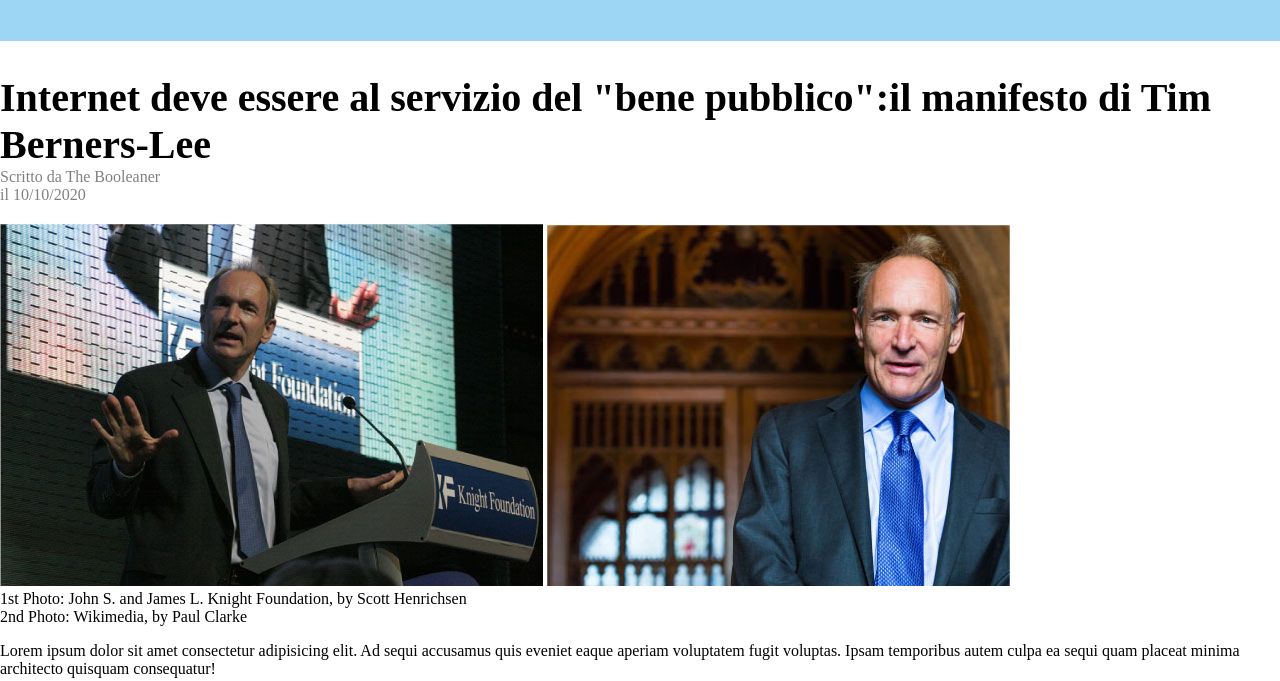
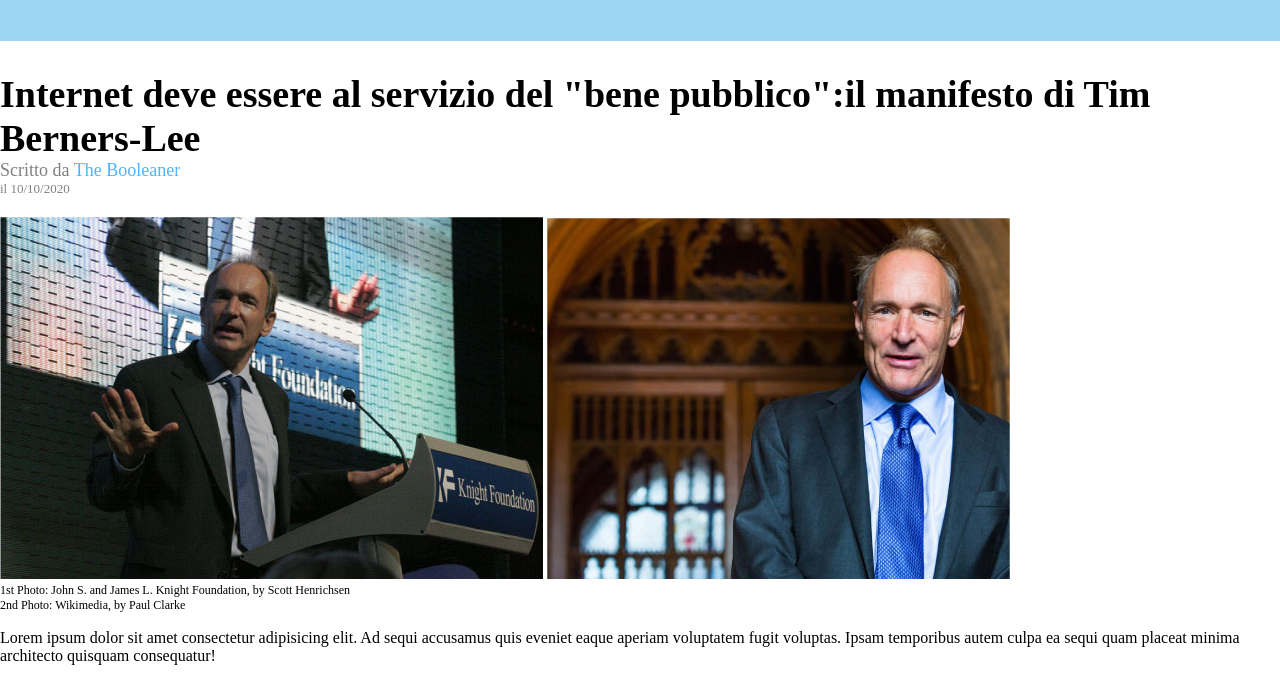
Before and after one commit to Joel-Blanco/3-html-css-booleaner, a plain HTML site: page index.html in a window 1280 px wide. Shown: the part 94-775 px from the top of the page. Drawn offline with Linux system fonts and the light colour scheme.

Commit message:
finished first part?

```diff
--- a/css/style.css
+++ b/css/style.css
@@ -8,16 +8,20 @@ body {
 }
 
 h1 {
-    font-size:40px;
+    font-size:38px;
     margin-bottom:0px;
 }
 
+span {
+    color:#4eb5ff;
+}
 .logo {
     width: 200px;
 }
 
 #align {
     margin-bottom:20px;
+    font-size:small;
 }
 
 #align-top {
@@ -27,3 +31,11 @@ h1 {
 .grey {
     color:#808080;
 }
+
+#bigger {
+    font-size:large;
+}
+
+.photo-footer {
+    font-size:75%;
+}
--- a/index.html
+++ b/index.html
@@ -22,16 +22,16 @@
         <article>
             <h1>Internet deve essere al servizio del "bene pubblico":il manifesto di Tim Berners-Lee</h1>
 
-            <div class="grey" id="bigger">Scritto da The Booleaner</div>
+            <div class="grey" id="bigger">Scritto da <span>The Booleaner</span></div>
             <div class="grey" id="align">il 10/10/2020</div>
 
 
             <img src="img/tim-1.jpg" alt="John S. and James L. Knight Foundation, by Scott Henrichsen">
             <img src="img/tim-2.jpg" alt="Wikimedia, by Paul Clarke">
 
-            <div id="align-top">1st Photo: John S. and James L. Knight Foundation, by Scott Henrichsen</div>
-            <div>2nd Photo: Wikimedia, by Paul Clarke</div>
-            </div>
+            <div class="photo-footer" id="align-top">1st Photo: John S. and James L. Knight Foundation, by Scott
+                Henrichsen</div>
+            <div class="photo-footer">2nd Photo: Wikimedia, by Paul Clarke</div>
         </article>
 
         <!--Sezione 1-->
```
